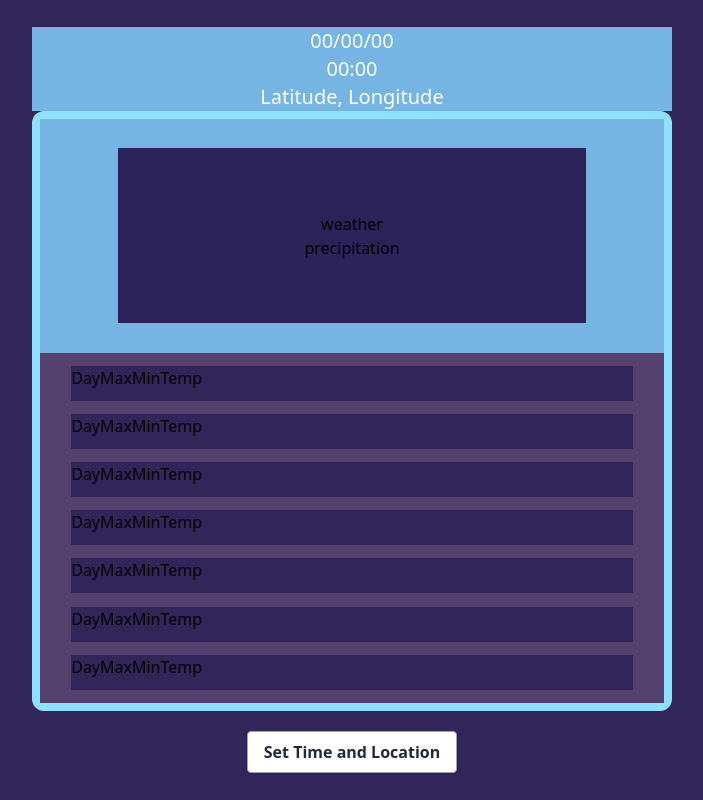
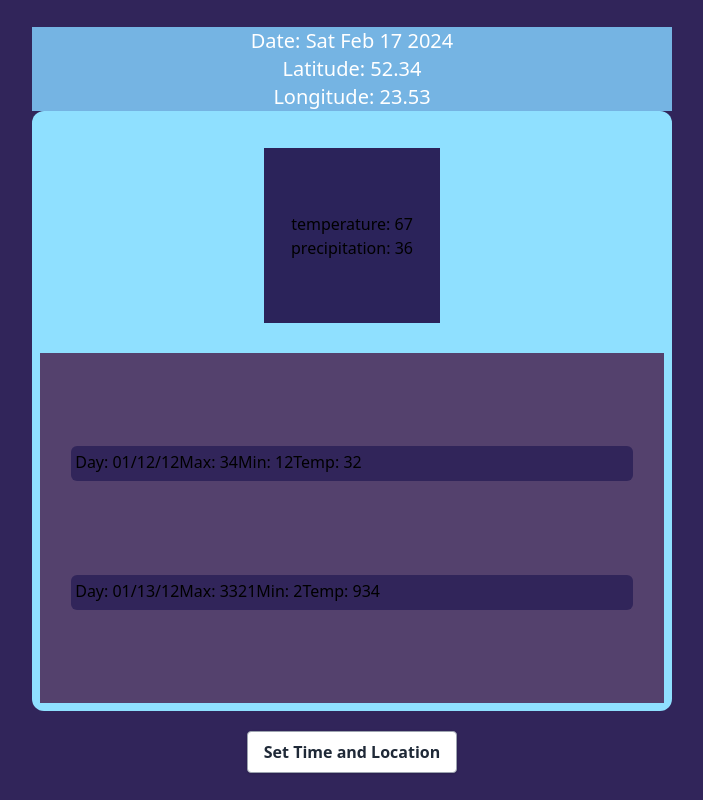
Before and after one commit to revenge789/weather-app, a React (Vite) app in the folder weather-app/: page / in a window 1280 px wide. Shown: the whole page, without its empty margins (288-991 px from the left). Built offline with nearby package versions, Linux system fonts and the light colour scheme.

Commit message:
used navigator and Date() to display

```diff
--- a/weather-app/src/App.jsx
+++ b/weather-app/src/App.jsx
@@ -1,3 +1,4 @@
+import { useEffect, useState } from "react"
 import CurrentWeather from "./CurrentWeather"
 import Header from "./Header"
 import LocationAndTimeButton from "./LocationAndTimeButton"
@@ -5,19 +6,66 @@ import SevenDayForecast from "./SevenDayForecast"
 
 
 function App() {
+  const [location, setLocation] = useState({
+    latitude: 52.34,
+    longitude: 23.53,
+  })
+  const [date, setDate] = useState(new Date());
+  const [currentWeather, setCurrentWeather] = useState({
+    temperature: 67,
+    precipitation: 36
+  })
+  const [forecast, setForecast] = useState(
+[ {
+    date: '01/12/12',
+    max: 34,
+    min: 12,
+    temperature: 32
+  },
+  {
+    date: '01/13/12',
+    max: 3321,
+    min: 2,
+    temperature: 934
+  }
+])
+  useEffect(() => {
+    const id = setInterval(()=>{
+      const date = new Date()
+      console.log(date)
+      setDate(date)
+    } , 60000)
+    return ()=>{clearInterval(id)}
+  }, [])
+
+  async function uploadUserData(e)
+  {
+    console.log('uploading...')
+    navigator.geolocation.getCurrentPosition(
+      (success) => {
+      setUserData(prevData => {
+        return {
+          ...prevData,
+          latitude: success.coords.latitude,
+          longitude: success.coords.longitude
+        }
+        })},
+      ((err) => {console.log(err)}));
+
+  }
 
   return (
     <>
       <div className="bg-b1 h-screen flex flex-col justify-center items-center">
         <div className ="w-1/2 bg-b3 h-auto text-center">
-          <Header />
+          <Header location={location} date={date}/>
         </div>
         <div className="bg-b2 h-3/4 w-1/2 rounded-xl p-2">
-          <CurrentWeather />
-          <SevenDayForecast />
+          <CurrentWeather currentWeather={currentWeather}/>
+          <SevenDayForecast forecast={forecast}/>
         </div>
         <div className="mt-5">
-          <LocationAndTimeButton />
+          <LocationAndTimeButton uploadUserData={uploadUserData}/>
         </div>
       </div>
 
--- a/weather-app/src/CurrentWeather.jsx
+++ b/weather-app/src/CurrentWeather.jsx
@@ -1,12 +1,12 @@
 import React from 'react'
 
-export default function CurrentWeather() {
+export default function CurrentWeather({currentWeather}) {
   return (
     <>
-        <div className=" bg-b3 h-2/5 w-full flex justify-center items-center">
-            <div className=" bg-b5 h-3/4 w-3/4 flex flex-col items-center justify-center">
-                <h2>weather</h2>
-                <h2>precipitation</h2>
+        <div className="h-2/5 w-full flex justify-center items-center">
+            <div className=" bg-b5 h-3/4 aspect-square flex flex-col items-center justify-center">
+                <h2>temperature: {currentWeather.temperature}</h2>
+                <h2>precipitation: {currentWeather.precipitation}</h2>
             </div>
         </div>
     </>
--- a/weather-app/src/DailyForecast.jsx
+++ b/weather-app/src/DailyForecast.jsx
@@ -1,14 +1,14 @@
 import React from 'react'
 
 export default function
-() {
+({dailyForecast}) {
   return (
     <>
-    <div className="w-[90%] bg-b1 h-[10%]">
-    <div className="inline-block">Day</div>
-    <div className="inline-block">Max</div>
-    <div className="inline-block">Min</div>
-    <div className="inline-block">Temp</div>
+    <div className="w-[90%] bg-b1 h-[10%] rounded-md p-1">
+        <div className="inline-block">Day: {dailyForecast.date}</div>
+        <div className="inline-block">Max: {dailyForecast.max}</div>
+        <div className="inline-block">Min: {dailyForecast.min}</div>
+        <div className="inline-block">Temp: {dailyForecast.temperature}</div>
     </div>
     </>
   )
--- a/weather-app/src/Header.jsx
+++ b/weather-app/src/Header.jsx
@@ -1,11 +1,11 @@
 import React from 'react'
 
-export default function Header() {
+export default function Header({location, date}) {
   return (
     <>
-        <h2 className=" text-xl text-white">00/00/00</h2>
-        <h2 className=" text-xl text-white">00:00</h2>
-        <h1 className=" text-xl text-white">Latitude, Longitude</h1>
+        <h2 className=" text-xl text-white">Date: {date.toDateString()}</h2>
+        <h1 className=" text-xl text-white">Latitude: {location.latitude}</h1>
+        <h1 className=" text-xl text-white">Longitude: {location.longitude}</h1>
     </>
   )
 }
--- a/weather-app/src/LocationAndTimeButton.jsx
+++ b/weather-app/src/LocationAndTimeButton.jsx
@@ -1,9 +1,9 @@
 import React from 'react'
 
-export default function () {
+export default function ({uploadUserData}) {
   return (
     <>
-     <button className="bg-white hover:bg-gray-100 text-gray-800 font-semibold py-2 px-4 border border-gray-400 rounded shadow">Set Time and Location</button>
+     <button onClick={uploadUserData} className="bg-white hover:bg-gray-100 text-gray-800 font-semibold py-2 px-4 border border-gray-400 rounded shadow">Set Time and Location</button>
     </>
   )
 }
--- a/weather-app/src/SevenDayForecast.jsx
+++ b/weather-app/src/SevenDayForecast.jsx
@@ -1,17 +1,13 @@
 import React from 'react'
 import DailyForecast from './DailyForecast'
 
-export default function () {
+export default function ({forecast}) {
   return (
     <>
         <div className = "h-3/5 w-full bg-b4 flex flex-col items-center justify-evenly">
-          <DailyForecast />
-          <DailyForecast />
-          <DailyForecast />
-          <DailyForecast />
-          <DailyForecast />
-          <DailyForecast />
-          <DailyForecast />
+          {forecast.map(dailyForecast =>{
+            return(<DailyForecast dailyForecast={dailyForecast} key={dailyForecast.date} />)
+          })}
         </div>
     </>
   )
```
